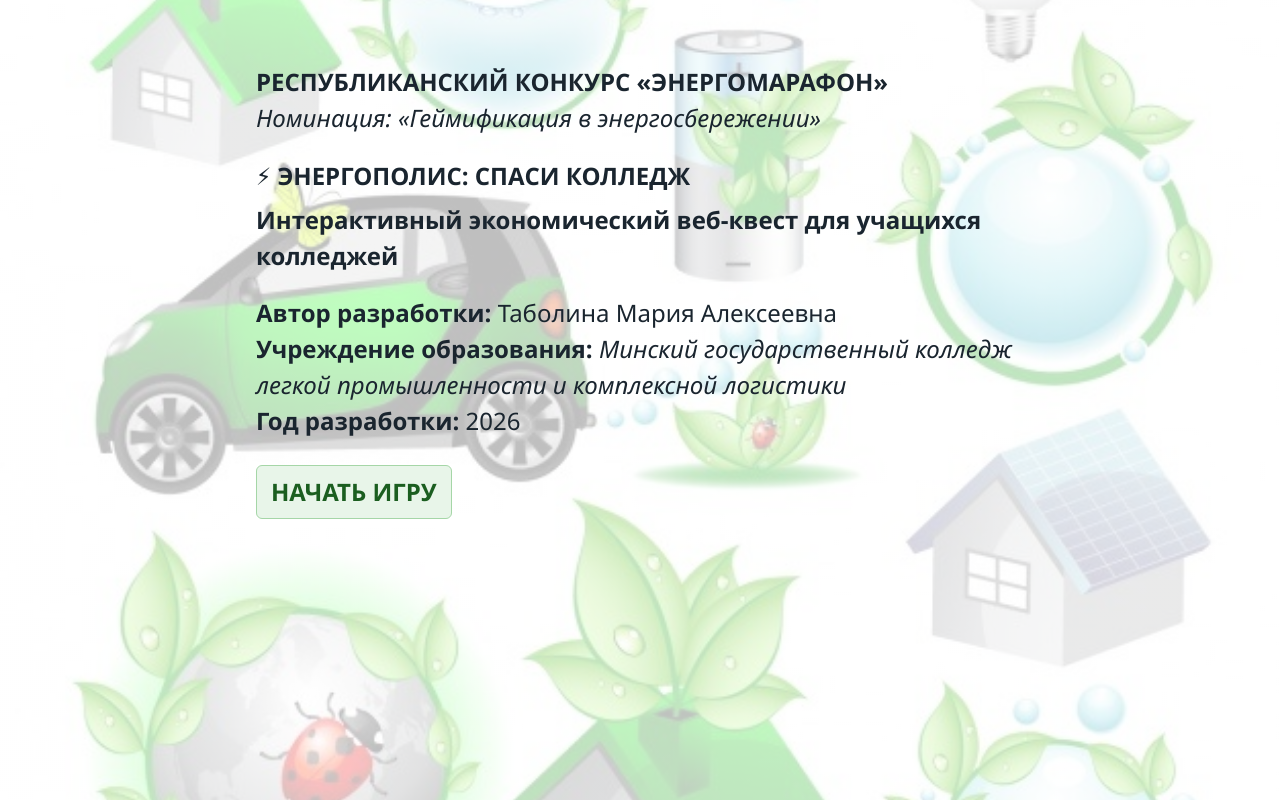
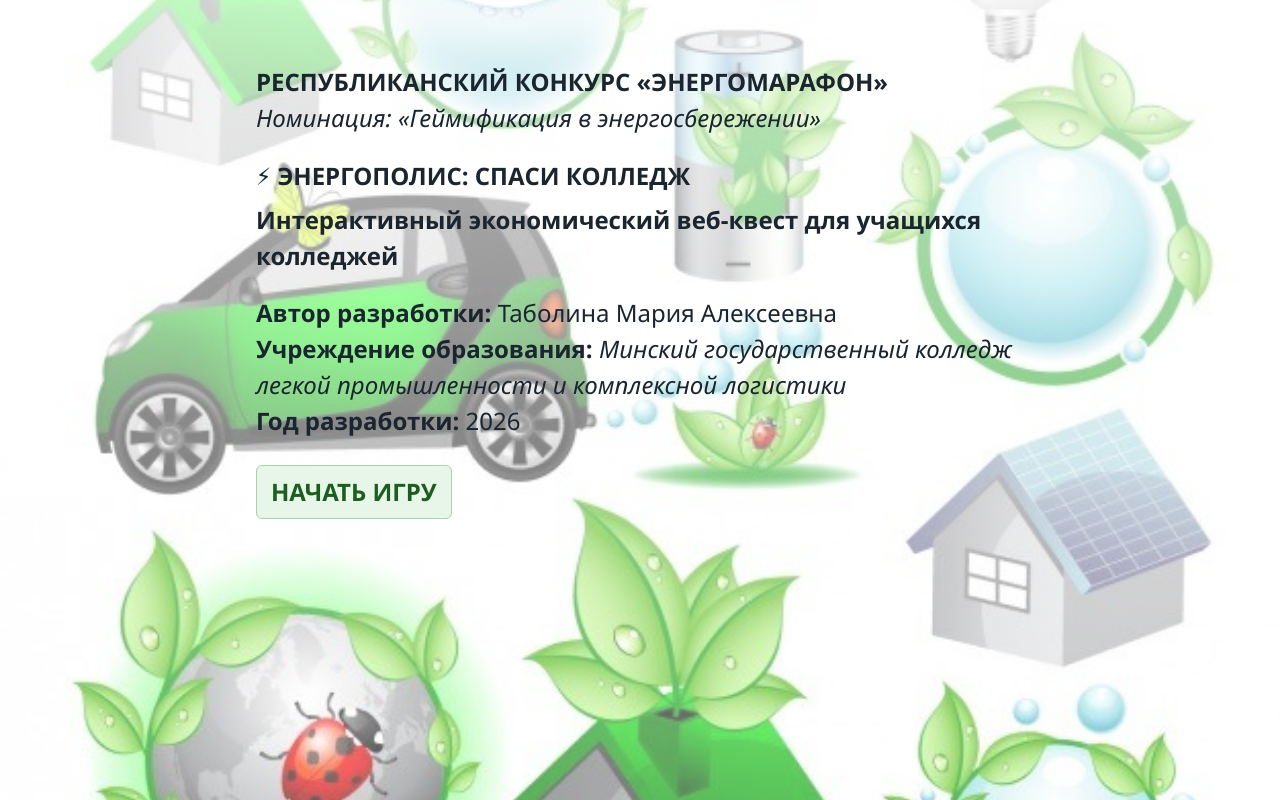
Before and after one commit to danolgdav161072-web/-_-, a plain HTML site: page index.html in a window 1280 px wide. Drawn offline with Linux system fonts and the light colour scheme.

Commit message:
Add files via upload

```diff
--- a/index.html
+++ b/index.html
@@ -9,9 +9,8 @@
 </head>
 <body>
 <tw-story><noscript><tw-noscript>JavaScript needs to be enabled to play Энергополис.</tw-noscript></noscript></tw-story>
-<tw-storydata name="Энергополис" startnode="15" creator="Twine" creator-version="2.12.1" format="Harlowe" format-version="3.3.9" ifid="08D27A0F-6ED7-4213-A630-E71316F1EFF9" options="" tags="" zoom="1" hidden><style role="stylesheet" id="twine-user-stylesheet" type="text/twine-css">css
-html, body, tw-story {
-    background-image: linear-gradient(rgba(255, 255, 255, 0.75), rgba(255, 255, 255, 0.75)), url("fon.jpg") !important;
+<tw-storydata name="Энергополис" startnode="15" creator="Twine" creator-version="2.12.1" format="Harlowe" format-version="3.3.9" ifid="08D27A0F-6ED7-4213-A630-E71316F1EFF9" options="" tags="" zoom="1" hidden><style role="stylesheet" id="twine-user-stylesheet" type="text/twine-css">html, body, tw-story {
+    background-image: linear-gradient(rgba(255, 255, 255, 0.75), rgba(255, 255, 255, 0.35)), url("fon.jpg") !important;
     background-size: cover !important;
     background-position: center !important;
     background-attachment: fixed !important;
```
